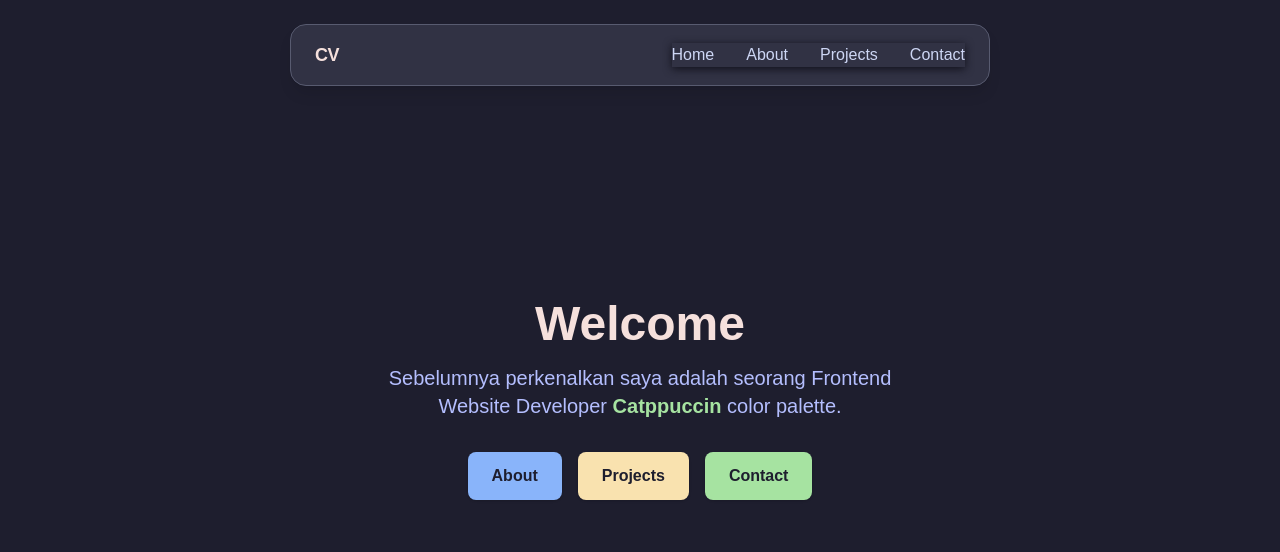
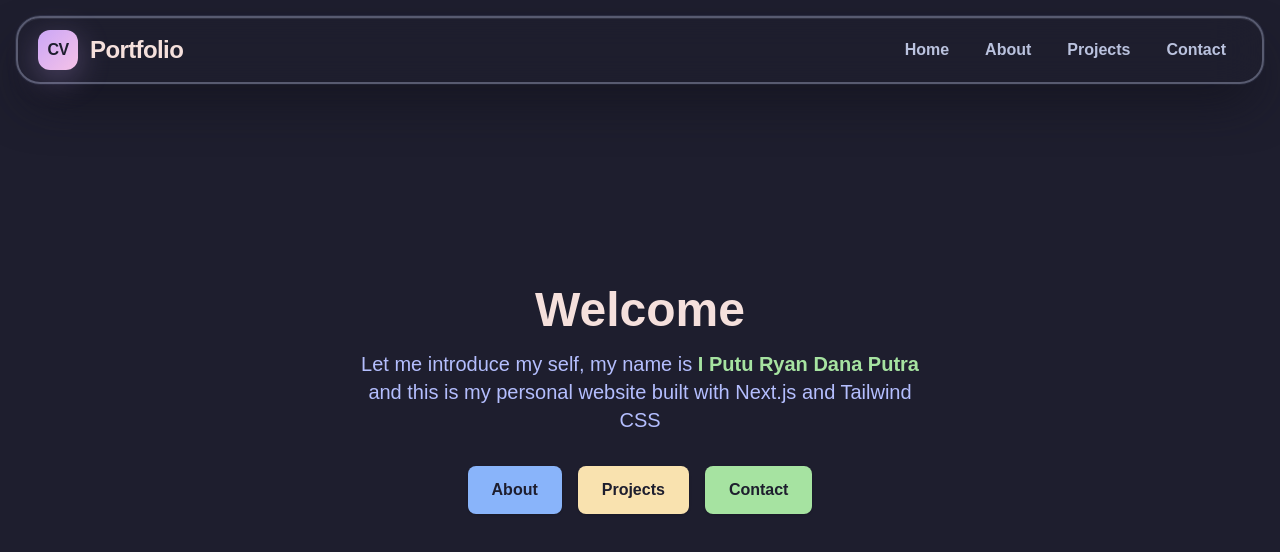
Before and after one commit to ryandana/cv-project, a Next.js app: page / in a window 1280 px wide. Shown: the top 552 px of the page. Built offline with nearby package versions, Linux system fonts and the light colour scheme.

Commit message:
nav commit

```diff
--- a/app/layout.tsx
+++ b/app/layout.tsx
@@ -1,20 +1,11 @@
 "use client";
 import type { Metadata } from "next";
-import { Geist, Geist_Mono, Poppins } from "next/font/google";
+import { Poppins } from "next/font/google";
+import { useState } from "react";
 import "./globals.css";
 
-const geistSans = Geist({
-  variable: "--font-geist-sans",
-  subsets: ["latin"],
-});
-
-const geistMono = Geist_Mono({
-  variable: "--font-geist-mono",
-  subsets: ["latin"],
-});
-
 const poppins = Poppins({
-  weight: ["400", "600"],
+  weight: ["400", "500", "600", "700"],
   subsets: ["latin"],
   variable: "--font-poppins",
   display: "swap",
@@ -25,115 +16,158 @@ export default function RootLayout({
 }: Readonly<{
   children: React.ReactNode;
 }>) {
+  const [isMenuOpen, setIsMenuOpen] = useState(false);
+
   return (
     <html lang="en">
       <body
-        className={`${geistSans.variable} ${geistMono.variable} ${poppins.variable} antialiased`}
+        className={`${poppins.variable} font-poppins antialiased min-h-screen`}
+        style={{
+          background: "var(--ctp-mocha-base, #1e1e2e)",
+          color: "var(--ctp-mocha-text, #cdd6f4)",
+        }}
       >
         <nav
-          className="px-6 py-4 flex items-center justify-between fixed top-6 left-1/2 transform -translate-x-1/2 z-50 backdrop-blur border shadow-lg rounded-2xl"
+          className="px-5 py-3 flex items-center justify-between fixed top-4 left-4 right-4 z-50 backdrop-blur-xl border-2 shadow-2xl rounded-3xl transition-all duration-300 hover:shadow-3xl"
           style={{
-            background: "var(--ctp-mocha-surface0, #1e1e2e)",
+            background: "rgba(30, 30, 46, 0.8)",
             borderColor: "var(--ctp-mocha-surface2, #585b70)",
-            maxWidth: "700px",
-            width: "calc(100% - 2rem)",
+            width: "calc(100vw - 2rem)",
+            boxShadow: `
+              0 25px 50px -12px rgba(17, 17, 27, 0.8),
+              0 0 0 1px rgba(180, 190, 254, 0.1),
+              inset 0 1px 0 0 rgba(205, 214, 244, 0.1)
+            `,
           }}
         >
+          {/* Logo */}
           <a
             href="/"
-            className="flex items-center gap-2 font-semibold text-lg tracking-tight font-poppins"
+            className="flex items-center gap-3 font-bold text-2xl tracking-tight group transition-all duration-300"
             style={{ color: "var(--ctp-mocha-rosewater, #f5e0dc)" }}
           >
-            CV
+            <div
+              className="w-10 h-10 rounded-xl flex items-center justify-center transition-all duration-300 group-hover:scale-110"
+              style={{
+                background:
+                  "linear-gradient(135deg, var(--ctp-mocha-mauve, #cba6f7) 0%, var(--ctp-mocha-pink, #f5c2e7) 100%)",
+                boxShadow: "0 8px 32px rgba(203, 166, 247, 0.3)",
+              }}
+            >
+              <span
+                className="text-base font-bold"
+                style={{ color: "var(--ctp-mocha-base, #1e1e2e)" }}
+              >
+                CV
+              </span>
+            </div>
+            <span className="hidden sm:block group-hover:text-opacity-80 transition-all duration-300">
+              Portfolio
+            </span>
           </a>
-          <input id="nav-toggle" type="checkbox" className="peer hidden" />
-          <label
-            htmlFor="nav-toggle"
-            className="sm:hidden flex flex-col justify-center items-center w-8 h-8 cursor-pointer"
+
+          {/* Mobile Menu Toggle */}
+          <button
+            onClick={() => setIsMenuOpen(!isMenuOpen)}
+            className="sm:hidden flex flex-col justify-center items-center w-10 h-10 cursor-pointer group rounded-lg transition-all duration-300 hover:bg-opacity-20 relative"
+            style={{ background: "var(--ctp-mocha-surface1, #45475a)" }}
+            aria-label="Toggle menu"
           >
             <span
-              className="block w-6 h-0.5 mb-1 transition-all duration-300"
+              className={`block w-6 h-0.5 mb-1.5 transition-all duration-300 rounded-full ${
+                isMenuOpen ? "rotate-45 translate-y-2" : ""
+              }`}
               style={{ background: "var(--ctp-mocha-text, #cdd6f4)" }}
             />
             <span
-              className="block w-6 h-0.5 mb-1 transition-all duration-300"
+              className={`block w-6 h-0.5 mb-1.5 transition-all duration-300 rounded-full ${
+                isMenuOpen ? "opacity-0" : ""
+              }`}
               style={{ background: "var(--ctp-mocha-text, #cdd6f4)" }}
             />
             <span
-              className="block w-6 h-0.5 transition-all duration-300"
+              className={`block w-6 h-0.5 transition-all duration-300 rounded-full ${
+                isMenuOpen ? "-rotate-45 -translate-y-2" : ""
+              }`}
               style={{ background: "var(--ctp-mocha-text, #cdd6f4)" }}
             />
-          </label>
+          </button>
+
+          {/* Navigation Links */}
           <div
-            className="flex-col sm:flex-row flex gap-6 sm:gap-8 items-center absolute sm:static top-full left-0 w-full sm:w-auto border-b sm:border-none shadow sm:shadow-none py-4 sm:py-0 px-4 sm:px-0 z-40 max-h-0 peer-checked:max-h-96 overflow-hidden sm:max-h-none transition-all duration-300"
+            className={`flex-col sm:flex-row flex gap-2 sm:gap-1 items-center
+              sm:static sm:w-auto sm:rounded-none sm:mt-0
+              fixed left-0 right-0 top-20
+              w-full
+              z-50
+              transition-[max-height,opacity,visibility] ${
+                isMenuOpen ? "duration-700" : "duration-300"
+              } ease-in-out
+              rounded-2xl
+              px-6 sm:px-0
+              py-6 sm:py-0
+              mt-0 sm:mt-0
+              ${
+                isMenuOpen
+                  ? "max-h-96 pointer-events-auto border-2 shadow-2xl opacity-100 visible"
+                  : "max-h-0 pointer-events-none border-0 shadow-none opacity-0 invisible"
+              }
+              sm:opacity-100 sm:visible
+            `}
             style={{
-              background: "var(--ctp-mocha-surface0, #1e1e2e)",
+              background: "rgba(30, 30, 46, 0.95)",
               borderColor: "var(--ctp-mocha-surface2, #585b70)",
-              boxShadow: "0 2px 8px 0 var(--ctp-mocha-crust, #11111b)",
+              backdropFilter: "blur(20px)",
             }}
           >
-            <a
-              href="/"
-              className="font-medium font-poppins transition-colors"
-              style={{
-                color: "var(--ctp-mocha-text, #cdd6f4)",
-              }}
-              onMouseOver={(e) =>
-                (e.currentTarget.style.color = "var(--ctp-mocha-blue, #89b4fa)")
-              }
-              onMouseOut={(e) =>
-                (e.currentTarget.style.color = "var(--ctp-mocha-text, #cdd6f4)")
-              }
-            >
-              Home
-            </a>
-            <a
-              href="/about"
-              className="font-medium font-poppins transition-colors"
-              style={{
-                color: "var(--ctp-mocha-text, #cdd6f4)",
-              }}
-              onMouseOver={(e) =>
-                (e.currentTarget.style.color = "var(--ctp-mocha-blue, #89b4fa)")
-              }
-              onMouseOut={(e) =>
-                (e.currentTarget.style.color = "var(--ctp-mocha-text, #cdd6f4)")
-              }
-            >
-              About
-            </a>
-            <a
-              href="/projects"
-              className="font-medium font-poppins transition-colors"
-              style={{
-                color: "var(--ctp-mocha-text, #cdd6f4)",
-              }}
-              onMouseOver={(e) =>
-                (e.currentTarget.style.color = "var(--ctp-mocha-blue, #89b4fa)")
-              }
-              onMouseOut={(e) =>
-                (e.currentTarget.style.color = "var(--ctp-mocha-text, #cdd6f4)")
-              }
-            >
-              Projects
-            </a>
-            <a
-              href="/contact"
-              className="font-medium font-poppins transition-colors"
-              style={{
-                color: "var(--ctp-mocha-text, #cdd6f4)",
-              }}
-              onMouseOver={(e) =>
-                (e.currentTarget.style.color = "var(--ctp-mocha-blue, #89b4fa)")
-              }
-              onMouseOut={(e) =>
-                (e.currentTarget.style.color = "var(--ctp-mocha-text, #cdd6f4)")
-              }
-            >
-              Contact
-            </a>
+            {[
+              { href: "/", label: "Home", icon: "🏠" },
+              { href: "/about", label: "About", icon: "👨‍💻" },
+              { href: "/projects", label: "Projects", icon: "🚀" },
+              { href: "/contact", label: "Contact", icon: "📧" },
+            ].map((item, index) => (
+              <a
+                key={item.href}
+                href={item.href}
+                className="flex items-center gap-3 sm:gap-2 font-semibold px-4 py-3 sm:py-2 rounded-xl transition-all duration-300 group hover:scale-105 relative overflow-hidden min-w-0 w-full sm:w-auto"
+                style={{
+                  color: "var(--ctp-mocha-subtext1, #bac2de)",
+                  animationDelay: `${index * 100}ms`,
+                }}
+                onMouseOver={(e) => {
+                  e.currentTarget.style.background =
+                    "linear-gradient(135deg, var(--ctp-mocha-blue, #89b4fa) 0%, var(--ctp-mocha-lavender, #b4befe) 100%)";
+                  e.currentTarget.style.color =
+                    "var(--ctp-mocha-base, #1e1e2e)";
+                  e.currentTarget.style.transform = "translateY(-2px)";
+                  e.currentTarget.style.boxShadow =
+                    "0 10px 25px rgba(137, 180, 250, 0.4)";
+                }}
+                onMouseOut={(e) => {
+                  e.currentTarget.style.background = "transparent";
+                  e.currentTarget.style.color =
+                    "var(--ctp-mocha-subtext1, #bac2de)";
+                  e.currentTarget.style.transform = "translateY(0)";
+                  e.currentTarget.style.boxShadow = "none";
+                }}
+              >
+                <span className="text-lg sm:hidden">{item.icon}</span>
+                <span className="whitespace-nowrap">{item.label}</span>
+
+                {/* Subtle glow effect */}
+                <div
+                  className="absolute inset-0 rounded-xl opacity-0 group-hover:opacity-100 transition-opacity duration-300 -z-10"
+                  style={{
+                    background:
+                      "linear-gradient(135deg, rgba(137, 180, 250, 0.1) 0%, rgba(180, 190, 254, 0.1) 100%)",
+                  }}
+                />
+              </a>
+            ))}
           </div>
         </nav>
+
+        {/* Page Content */}
         <div>{children}</div>
       </body>
     </html>
--- a/app/page.tsx
+++ b/app/page.tsx
@@ -19,14 +19,14 @@ export default function Home() {
           className="text-lg sm:text-xl mb-8"
           style={{ color: "var(--ctp-mocha-lavender)" }}
         >
-          Sebelumnya perkenalkan saya adalah seorang Frontend Website Developer{" "}
+          Let me introduce my self, my name is{" "}
           <span
             className="font-semibold"
             style={{ color: "var(--ctp-mocha-green)" }}
           >
-            Catppuccin
+            I Putu Ryan Dana Putra
           </span>{" "}
-          color palette.
+          and this is my personal website built with Next.js and Tailwind CSS
         </p>
         <div className="flex flex-col sm:flex-row gap-4 justify-center">
           <a
```
Also changed, not shown: app/about/page.tsx (deleted), app/projects/page.tsx (deleted).
